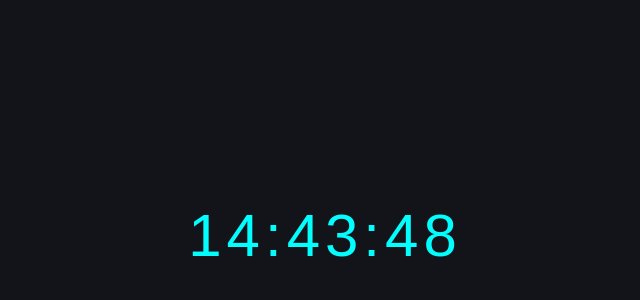
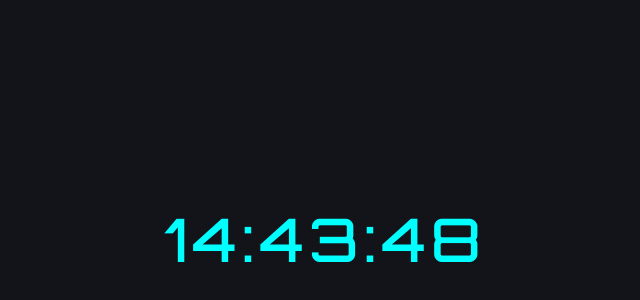
Before and after one commit to Alpha-craft/example, a plain HTML site: page template_1/jam.html in a window 1280 px wide. Shown: the part 164-464 px from the top of the page, without its empty margins (315-955 px from the left). Drawn offline with Linux system fonts and the light colour scheme.

Commit message:
Update jam.html

```diff
--- a/template_1/jam.html
+++ b/template_1/jam.html
@@ -5,6 +5,7 @@
     <meta name="viewport" content="width=device-width, initial-scale=1.0">
     <meta http-equiv="X-UA-Compatible" content="ie=edge">
     <style>
+        @import url('https://fonts.googleapis.com/css2?family=Orbitron:wght@500&display=swap');
         *{
             margin: 0;
             padding: 0;
```
